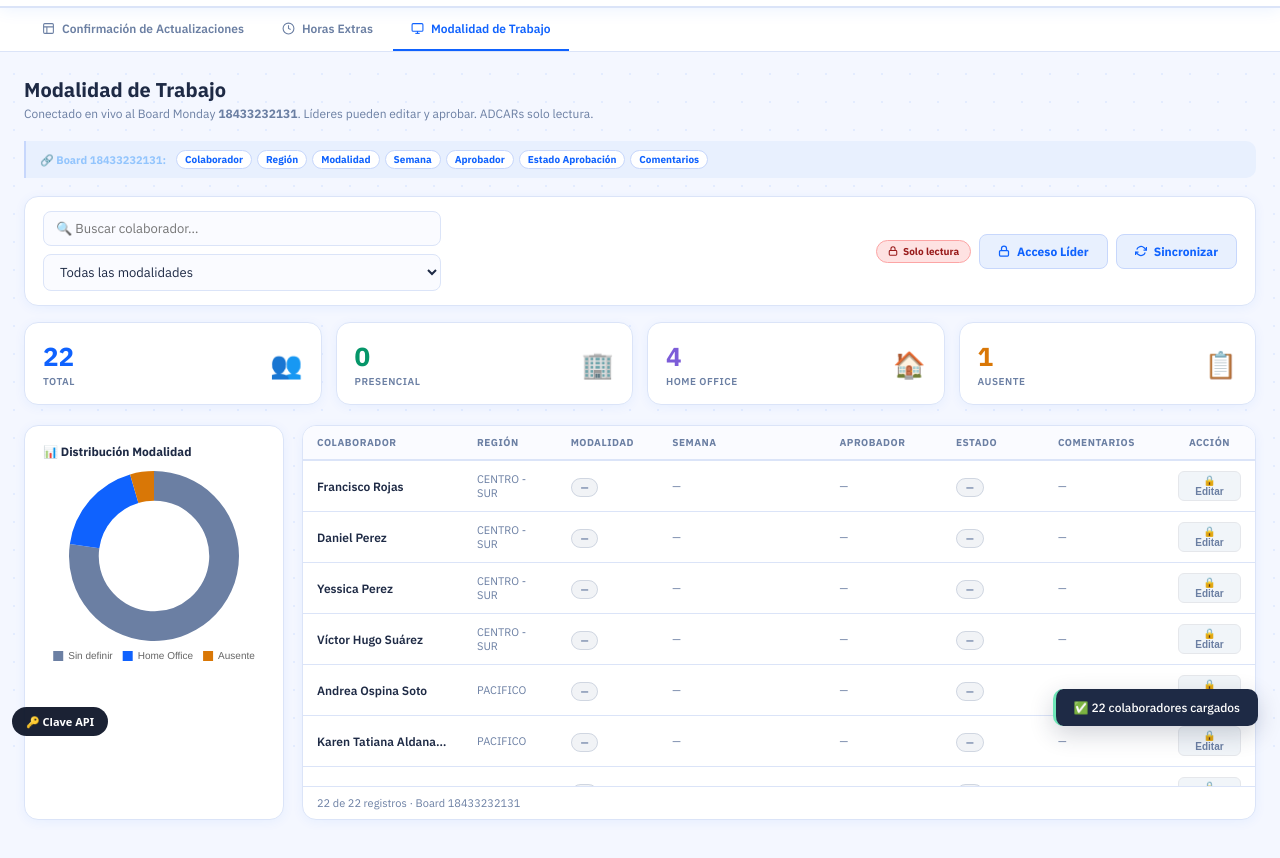
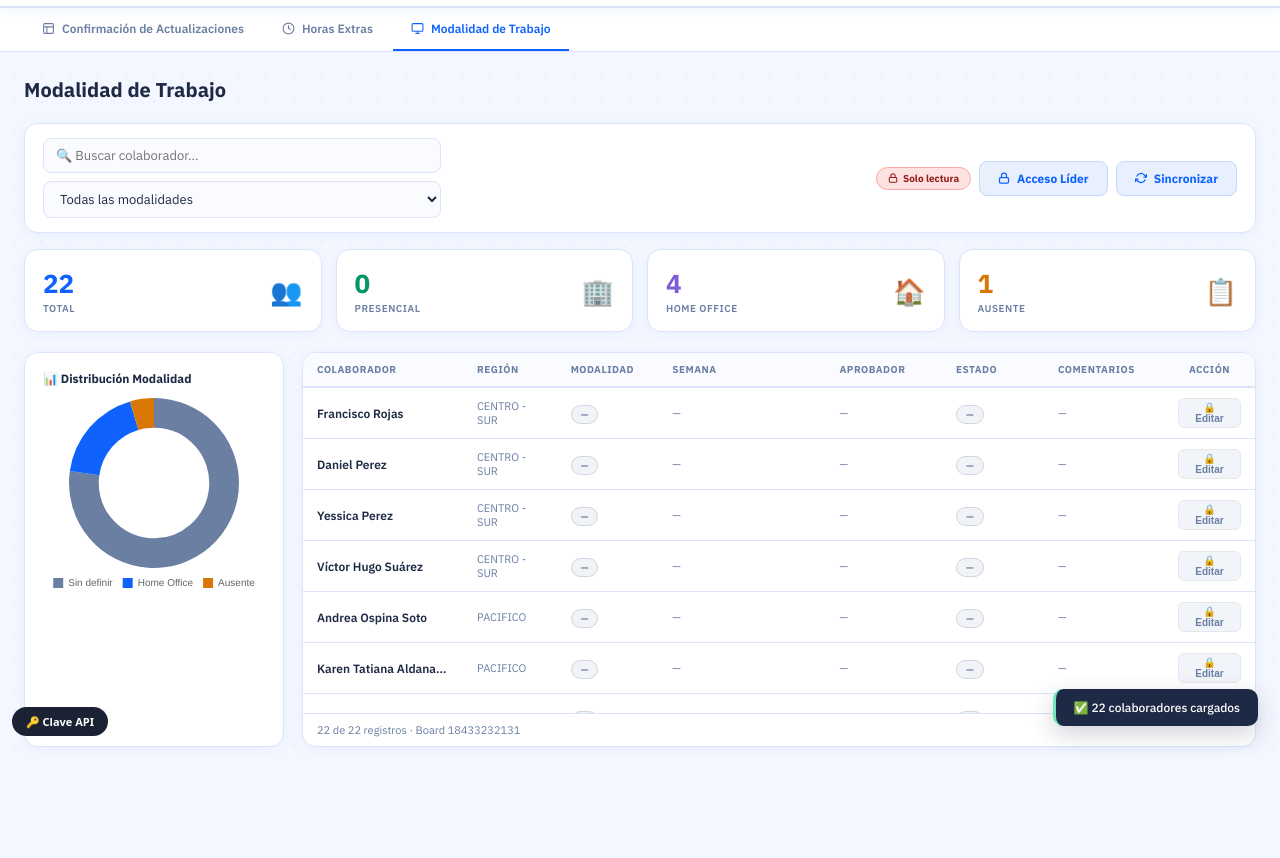
Before and after one commit to victorhsuarez/Dashboard-construccion, a website: page docs/dashboard_actualizaciones.html in a window 1280 px wide. Both pictures are taken after a click on the element "Modalidad de Trabajo". Shown: the part 52-910 px from the top of the page. After the commit the page ends 843 px from the top, so only its background shows below. Drawn offline with nearby package versions, Linux system fonts and the light colour scheme.

Commit message:
Modalidad: quitar textos del board y la franja de columnas

```diff
--- a/docs/dashboard_actualizaciones.html
+++ b/docs/dashboard_actualizaciones.html
@@ -936,13 +936,7 @@ async function promptModAuth(id){if(await __needLeader()){setModLiderAuth(true);
      SLIDE 3 — MODALIDAD DE TRABAJO (Board 18433232131)
      ══════════════════════════════ -->
 <div class="slide" id="slide3">
-  <div class="section-title">Modalidad de Trabajo</div>
-  <div class="section-sub">Conectado en vivo al Board Monday <strong>18433232131</strong>. Líderes pueden editar y aprobar. ADCARs solo lectura.</div>
-
-  <div class="cmap" style="margin-bottom:18px;">
-    <strong style="color:#93c5fd;margin-right:5px;font-size:11px;">🔗 Board 18433232131:</strong>
-    <span class="ct">Colaborador</span><span class="ct">Región</span><span class="ct">Modalidad</span><span class="ct">Semana</span><span class="ct">Aprobador</span><span class="ct">Estado Aprobación</span><span class="ct">Comentarios</span>
-  </div>
+  <div class="section-title" style="margin-bottom:20px;">Modalidad de Trabajo</div>
 
   <!-- Toolbar -->
   <div class="g" style="padding:14px 18px;margin-bottom:16px;display:flex;align-items:center;justify-content:space-between;flex-wrap:wrap;gap:10px;">
```
